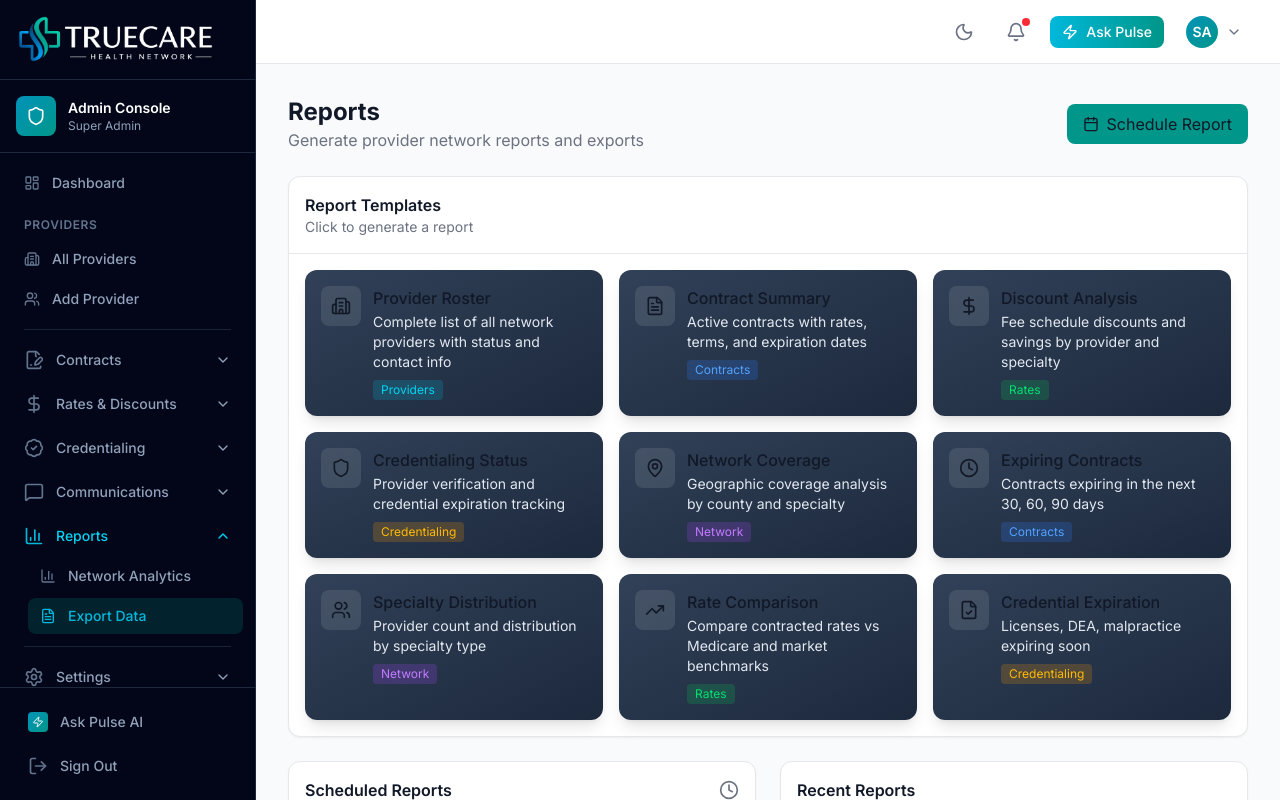
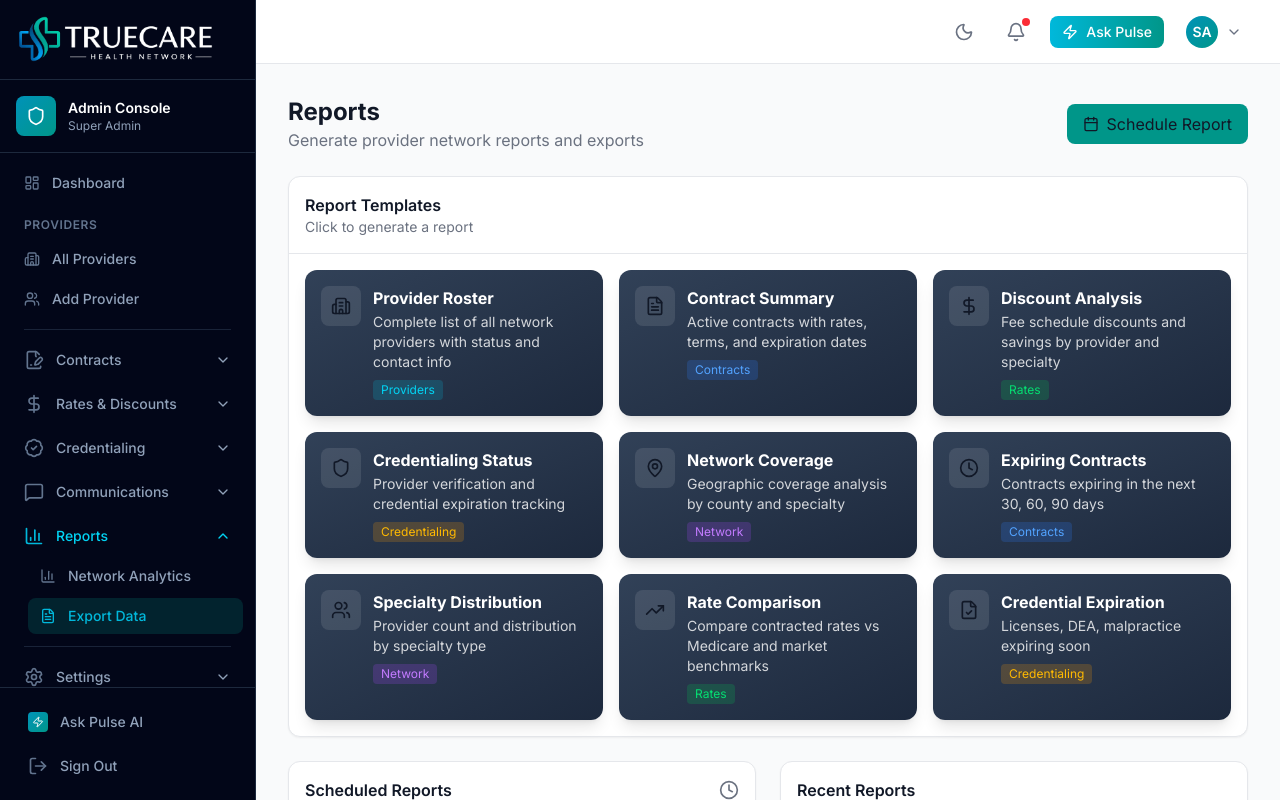
Before and after one commit to CoHoast/clarity-health-network, a Next.js app: page /admin/reports in a window 1280 px wide. Shown: the top 800 px of the page. Built offline with nearby package versions, Linux system fonts and the light colour scheme.

Commit message:
Reports page: bold white titles on report template cards

```diff
--- a/app/admin/reports/page.tsx
+++ b/app/admin/reports/page.tsx
@@ -136,8 +136,8 @@ export default function ReportsPage() {
                 <report.icon className="w-5 h-5 text-white" />
               </div>
               <div>
-                <p className="font-medium text-white" style={{ color: '#ffffff' }}>{report.name}</p>
-                <p className="text-sm mt-0.5 text-slate-200" style={{ color: '#e2e8f0' }}>{report.description}</p>
+                <p className="font-bold" style={{ color: '#ffffff' }}>{report.name}</p>
+                <p className="text-sm mt-0.5" style={{ color: 'rgba(255,255,255,0.8)' }}>{report.description}</p>
                 <span className={`inline-block mt-2 px-2 py-0.5 text-xs rounded ${categoryColors[report.category] || "bg-slate-600 text-slate-300"}`}>{report.category}</span>
               </div>
             </button>
```
